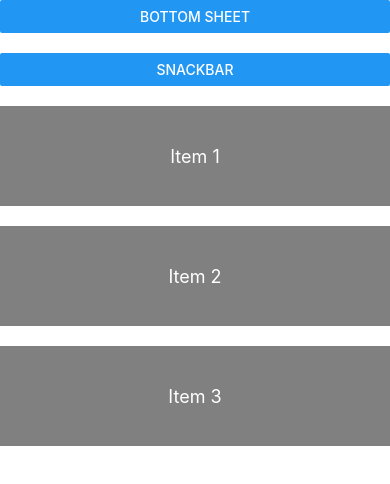
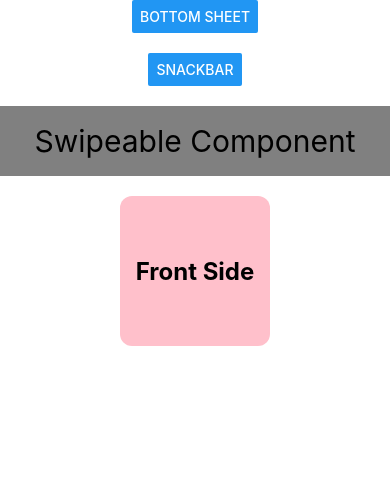
Before and after one commit to AkshatGKMit/template, a React Native app: screen / in a window 390 px wide. Shown: the top 484 px of the page. Built offline with nearby package versions, Linux system fonts and the light colour scheme.

Commit message:
feat: Adding components to App.tsx

```diff
--- a/App.tsx
+++ b/App.tsx
@@ -1,5 +1,5 @@
 import { useEffect, useState } from 'react';
-import { Button, FlatList, SafeAreaView, StyleSheet, Text, View } from 'react-native';
+import { Button, Dimensions, FlatList, SafeAreaView, StyleSheet, Text, View } from 'react-native';
 import { GestureHandlerRootView } from 'react-native-gesture-handler';
 import { SafeAreaProvider } from 'react-native-safe-area-context';
 import { ThemeContextProvider } from '@config/ThemeContext';
@@ -11,6 +11,9 @@ import Snackbar from '@components/snackBar';
 import TextButton from '@components/textButton';
 import Swipeable from '@components/swipeable';
 import { SwipeDirection } from '@constants';
+import FlipCard from '@components/flipCard';
+import Shimmer from '@components/shimmer';
+import { Colors } from '@themes';
 
 const App = () => {
   return (
@@ -61,14 +64,34 @@ const SwipeableList = () => {
 
     return (
       <Swipeable
-        leftChild={<View style={styles.leftChild} />}
-        rightChild={<View style={styles.rightChild} />}
+        leftChild={
+          <View
+            style={{
+              flex: 1,
+              backgroundColor: 'cyan',
+            }}
+          />
+        }
+        rightChild={
+          <View
+            style={{
+              flex: 1,
+              backgroundColor: 'red',
+            }}
+          />
+        }
         dismissDirection={SwipeDirection.right}
         onDismiss={() => handleDismiss(item.id)}
       >
-        <View style={styles.itemContainer}>
-          <Text style={styles.itemText}>{item.text}</Text>
-        </View>
+        <View
+          style={{
+            width: '100%',
+            height: 100,
+            backgroundColor: 'grey',
+            justifyContent: 'center',
+            alignItems: 'center',
+          }}
+        />
       </Swipeable>
     );
   };
@@ -83,28 +106,6 @@ const SwipeableList = () => {
     />
   );
 };
-
-const styles = StyleSheet.create({
-  leftChild: {
-    flex: 1,
-    backgroundColor: 'cyan',
-  },
-  rightChild: {
-    flex: 1,
-    backgroundColor: 'red',
-  },
-  itemContainer: {
-    width: '100%',
-    height: 100,
-    backgroundColor: 'grey',
-    justifyContent: 'center',
-    alignItems: 'center',
-  },
-  itemText: {
-    color: 'white',
-    fontSize: 18,
-  },
-});
 
 export function generateRandomString(length: number): string {
   const characters = 'ABCDEFGHIJKLMNOPQRSTUVWXYZabcdefghijklmnopqrstuvwxyz0123456789';
@@ -121,15 +122,14 @@ export function generateRandomString(length: number): string {
 const Main = () => {
   const [showSplashScreen, setShowSplashScreen] = useState(true);
 
-  const [isDismissed1, setIsDismissed1] = useState(false);
-  const [isDismissed2, setIsDismissed2] = useState(false);
+  const [isDismissed, setDismissed] = useState(false);
 
   const globalStyles = GlobalThemedStyles();
 
   const [data, setData] = useState(['a', 'b', 'c', 'd', 'e']);
 
   return (
-    <SafeAreaView style={{ flex: 1, gap: 20 }}>
+    <SafeAreaView style={{ flex: 1, gap: 20, alignItems: 'center' }}>
       <Button
         title="Bottom Sheet"
         onPress={() => {
@@ -147,7 +147,78 @@ const Main = () => {
           });
         }}
       />
-      <SwipeableList />
+      {!isDismissed && (
+        <Swipeable
+          leftChild={
+            <View
+              style={{
+                flex: 1,
+                backgroundColor: 'cyan',
+              }}
+            />
+          }
+          rightChild={
+            <View
+              style={{
+                flex: 1,
+                backgroundColor: 'red',
+              }}
+            />
+          }
+          dismissDirection={SwipeDirection.right}
+          onDismiss={() => {
+            setDismissed(true);
+            Snackbar.show({
+              text: 'Dismissed',
+              indefinite: true,
+              action: (
+                <Button
+                  title="Un Dismiss"
+                  onPress={() => {
+                    setDismissed(false);
+                  }}
+                />
+              ),
+            });
+          }}
+        >
+          <View
+            style={{
+              width: Dimensions.get('window').width,
+              height: 70,
+              backgroundColor: 'grey',
+              justifyContent: 'center',
+              alignItems: 'center',
+            }}
+          >
+            <Text style={{ fontSize: 30 }}>Swipeable Component</Text>
+          </View>
+        </Swipeable>
+      )}
+
+      <FlipCard
+        front={
+          <View
+            style={{
+              height: 150,
+              width: 150,
+              backgroundColor: 'pink',
+              alignItems: 'center',
+              justifyContent: 'center',
+              borderRadius: 12,
+            }}
+          >
+            <Text style={{ fontSize: 24, fontWeight: '700' }}>Front Side</Text>
+          </View>
+        }
+        back={
+          <Shimmer
+            baseColor={Colors.grey}
+            highlightColor={Colors.greyShades.shade400}
+            style={{ height: 150, width: 150, backgroundColor: Colors.white, borderRadius: 12 }}
+          />
+        }
+      />
     </SafeAreaView>
   );
 };
--- a/src/components/bottomSheet/BottomSheetContainer.tsx
+++ b/src/components/bottomSheet/BottomSheetContainer.tsx
@@ -17,6 +17,7 @@ import { Animation } from '@utility/helpers';
 
 import ThemedStyles from './styles';
 import { GlobalThemedStyles } from '@themes/globalStyles';
+import { Orientation } from '@themes';
 
 const defaultData: BottomSheetParams = {
   child: null,
@@ -261,6 +262,7 @@ const BottomSheetContainer = forwardRef<BottomSheetRef>((_, ref) => {
       statusBarTranslucent
       onRequestClose={() => closeBottomSheetAnimation()}
       visible={isVisible}
+      supportedOrientations={[Orientation.landscape, Orientation.portrait]}
     >
       {_renderOverlay()}
       {_renderSheet()}
--- a/src/components/flipCard/FlipCard.tsx
+++ b/src/components/flipCard/FlipCard.tsx
@@ -16,11 +16,13 @@ const FlipCard = (props: FlipCardProps) => {
     direction = FlipDirection.horizontal,
   } = props;
 
+  const [isFirstFlip, setFirstFlip] = useState(false);
   const [isFront, setFront] = useState(true);
 
   const flipAnim = useRef(new Animated.Value(-1)).current;
 
   const startAnimation = useCallback(() => {
+    setFirstFlip(true);
     if (back) {
       Animation.timing(flipAnim, 0, duration).start(() => {
         setFront((prev) => !prev);
```
Also changed, not shown: 2 other files (tests, documents, lock files or other folders).
